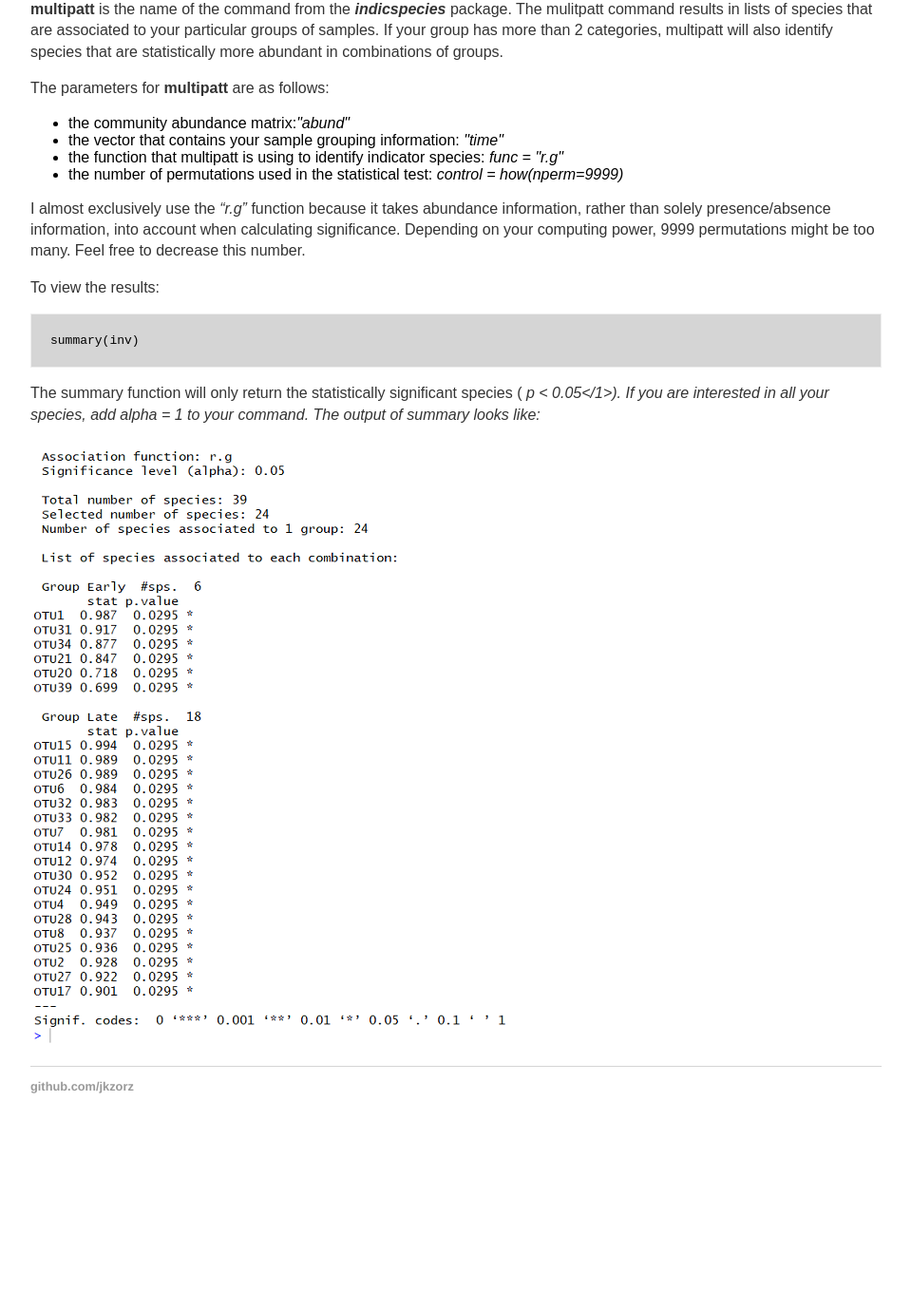
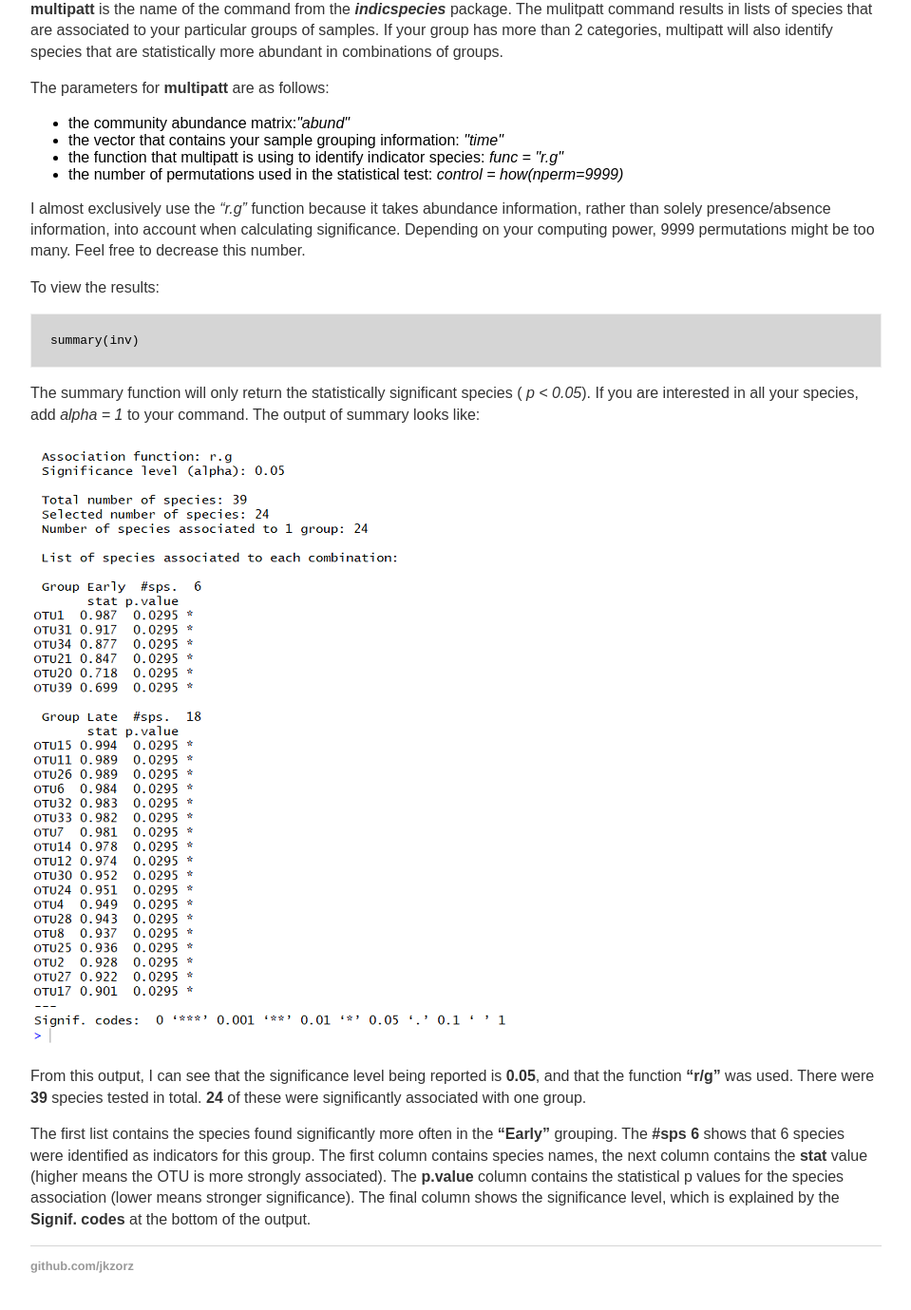
Before and after one commit to jkzorz/jkzorz.github.io, a Jekyll site: the page built from _posts/2019-07-02-Indicator-species-analysis.md, in a window 1280 px wide and 1400 px high, scrolled down 1331 px. Shown: the top 1379 px of the window at 95% size, without its empty margins (160-1119 px from the left). Built offline with Jekyll 4.4.1, drawn with Linux system fonts in a browser that asks for light colours; before the commit the page ends 2542 px from its top, so only the background shows below that.

Commit message:
Update 2019-07-02-Indicator-species-analysis.md

````diff
--- a/_posts/2019-07-02-Indicator-species-analysis.md
+++ b/_posts/2019-07-02-Indicator-species-analysis.md
@@ -57,6 +57,11 @@ To view the results:
 summary(inv)
 ```
 
-The summary function will only return the statistically significant species (<i> p < 0.05</1>). If you are interested in all your species, add <i> alpha = 1 </i> to your command. The output of summary looks like:
+The summary function will only return the statistically significant species (<i> p < 0.05</i>). If you are interested in all your species, add <i> alpha = 1 </i> to your command. The output of summary looks like:
 
  ![useful image]({{ site.url }}/assets/Indicspecies.png)
+
+
+From this output, I can see that the significance level being reported is <b>0.05</b>, and that the function <b>"r/g"</b> was used. There were <b>39</b> species tested in total. <b>24</b> of these were significantly associated with one group.
+
+The first list contains the species found significantly more often in the <b>"Early"</b> grouping. The <b>#sps 6</b> shows that 6 species were identified as indicators for this group.  The first column contains species names, the next column contains the <b>stat</b> value (higher means the OTU is more strongly associated). The <b>p.value</b> column contains the statistical p values for the species association (lower means stronger significance). The final column shows the significance level, which is explained by the <b>Signif. codes</b> at the bottom of the output.
````
